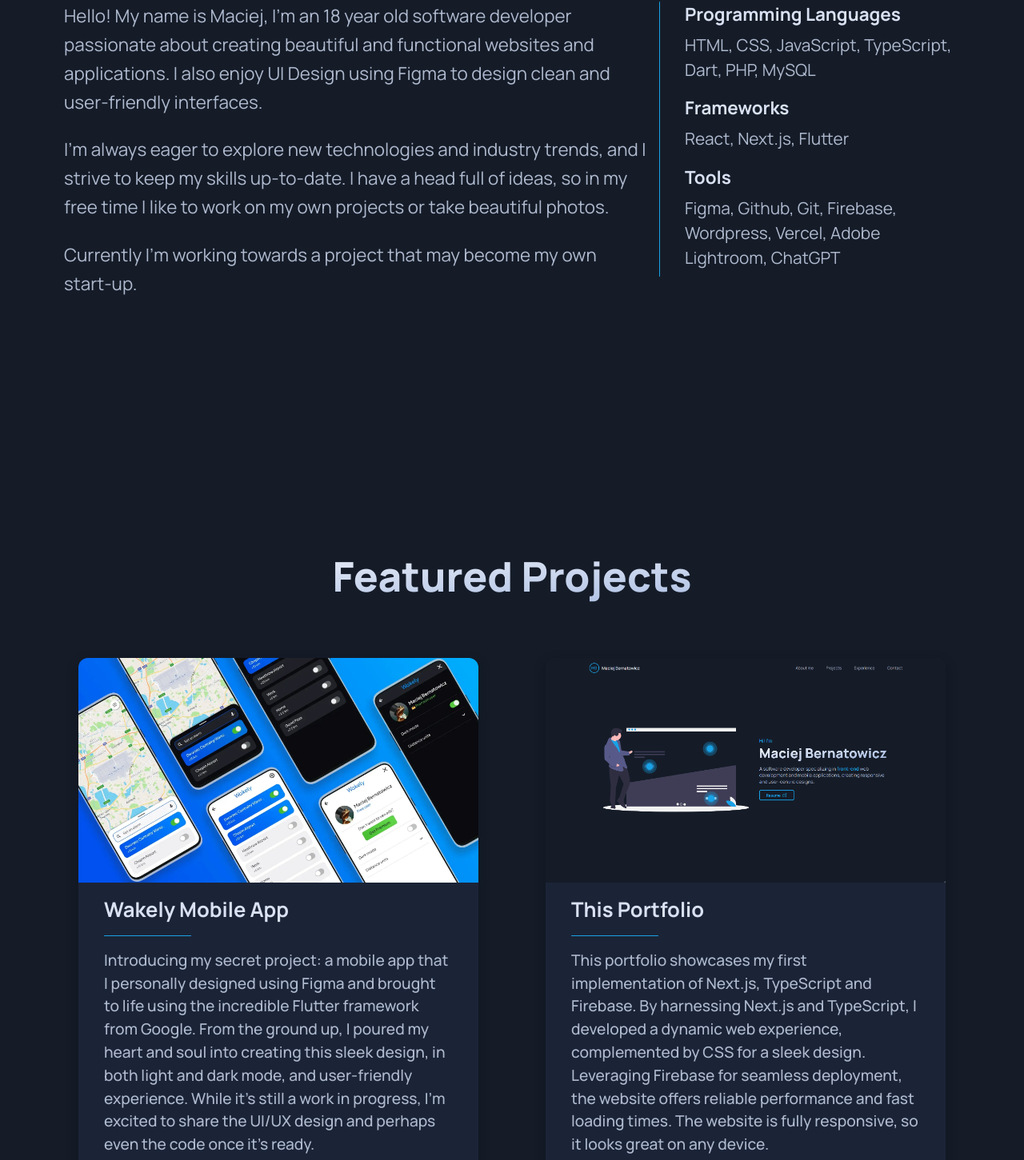
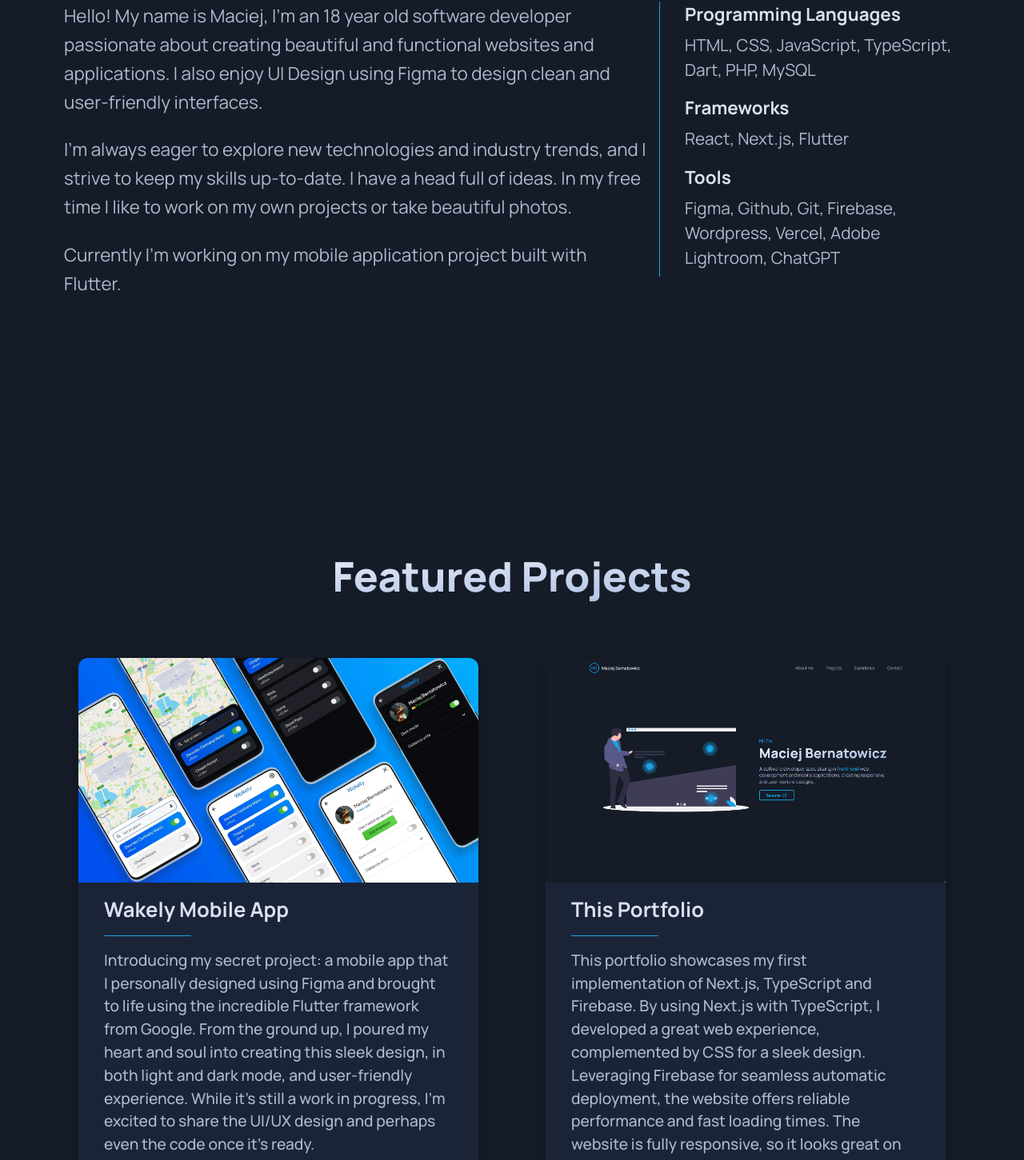
Before and after one commit to Malcewicz/Portfolio-V1, a Next.js app: page / in a window 1280 px wide. Shown: the part 1024-2475 px from the top of the page at 80% size. Built offline with nearby package versions, Linux system fonts and the light colour scheme.

Commit message:
Small fix

```diff
--- a/components/about.tsx
+++ b/components/about.tsx
@@ -15,13 +15,13 @@ const About = () => {
         </p>
         <p>
           I'm always eager to explore new technologies and industry trends, and
-          I strive to keep my skills up-to-date. I have a head full of ideas, so
-          in my free time I like to work on my own projects or take beautiful
+          I strive to keep my skills up-to-date. I have a head full of ideas. In
+          my free time I like to work on my own projects or take beautiful
           photos.
         </p>
         <p>
-          Currently I'm working towards a project that may become my own
-          start-up.
+          Currently I'm working on my mobile application project built with
+          Flutter.
         </p>
         {/* <p>Here are a few tecchnologies I know:</p> */}
       </div>
--- a/components/projects.tsx
+++ b/components/projects.tsx
@@ -76,9 +76,9 @@ const Projects = () => {
             <h3>This Portfolio</h3>
             <p>
               This portfolio showcases my first implementation of Next.js,
-              TypeScript and Firebase. By harnessing Next.js and TypeScript, I
-              developed a dynamic web experience, complemented by CSS for a
-              sleek design. Leveraging Firebase for seamless deployment, the
+              TypeScript and Firebase. By using Next.js with TypeScript, I
+              developed a great web experience, complemented by CSS for a sleek
+              design. Leveraging Firebase for seamless automatic deployment, the
               website offers reliable performance and fast loading times. The
               website is fully responsive, so it looks great on any device.
             </p>
@@ -128,7 +128,7 @@ const Projects = () => {
               with a Mobile First approach, I coded the website using semantic
               HTML5, CSS, and JavaScript.
               <br />
-              Since its launch, the website has already attracted nearly two
+              Since its launch, the website has already attracted over two
               thousand users.
             </p>
             <ul>
```
